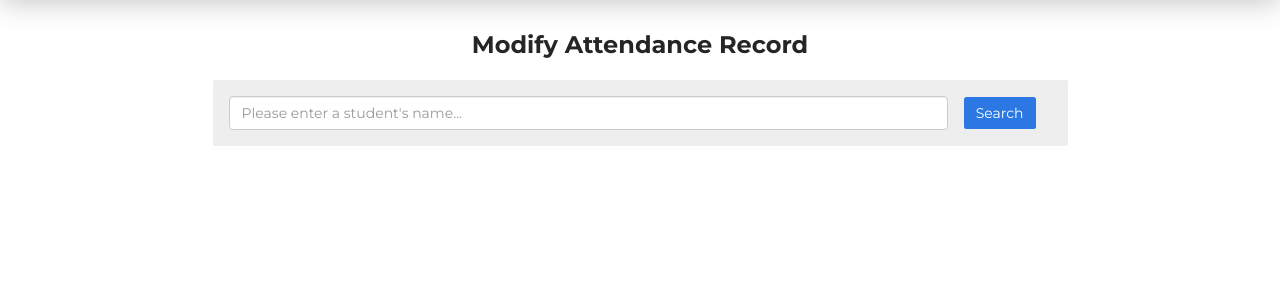
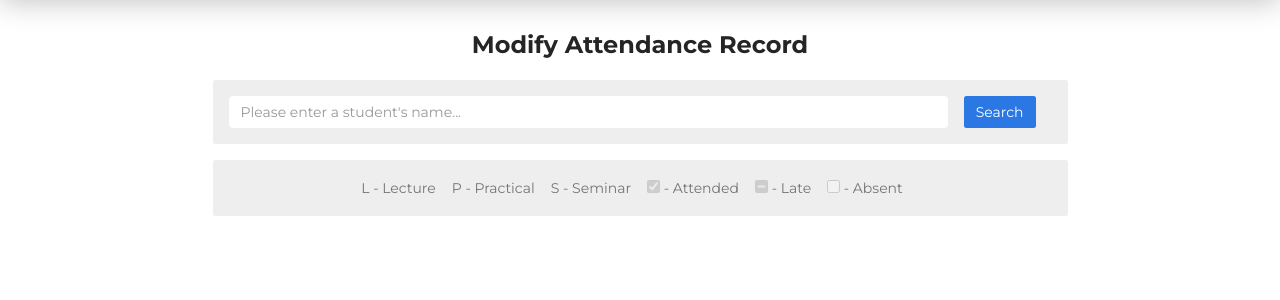
Before and after one commit to joshuadowding/student-attendance-system, a CodeIgniter app: the page made by application/views/admin.php in a window 1280 px wide. Shown: the part 82-382 px from the top of the page. Run offline with CodeIgniter, Linux system fonts and the light colour scheme.

Commit message:
improve the usability, legability and apearance of the admin view

```diff
--- a/application/views/admin.php
+++ b/application/views/admin.php
@@ -65,6 +65,15 @@
             }?>
         </div>
 
+        <div class="user-admin-key">
+            <p class="key-item">L - Lecture</p>
+            <p class="key-item">P - Practical</p>
+            <p class="key-item">S - Seminar</p>
+            <p class="key-item"><input type='checkbox' checked="checked" disabled></input> - Attended</p>
+            <p class="key-item"><input type='checkbox' id="key-indeterminate" disabled></input> - Late</p>
+            <p class="key-item"><input type='checkbox' disabled></input> - Absent</p>
+        </div>
+
         <?php
         if (isset($students)) {
             foreach ($students as $student) {
@@ -92,7 +101,7 @@
                         echo "</caption><thead><tr>";
 
                         for ($x = 0; $x < count($schedule); $x++) {
-                            echo "<th scope='col' colspan='2'>Week " . ($x + 1) . "</th>";
+                            echo "<th class='week' scope='col' colspan='2'>Week " . ($x + 1) . "</th>";
                         }
 
                         echo "</tr><tr>";
@@ -106,7 +115,7 @@
                                     $colspan = 2;
                                 }
 
-                                echo "<th scope='col' colspan='" . $colspan . "'>" . $schedule[$x][$y]->classType[0] . "</th>";
+                                echo "<th class='class col-" . $colspan ."' scope='col' colspan='" . $colspan . "'>" . $schedule[$x][$y]->classType[0] . "</th>";
                             }
                         }
 
@@ -126,21 +135,21 @@
                                 if (isset($attendance->attendanceID)) {
                                     if ($attendance->attended == "1" || $attendance->attended == 1) {
                                         if ($attendance->late == "1" || $attendance->late == 1) {
-                                            echo "<td colspan='" . $colspan . "'><input type='hidden' class='schedule_input' name='attendance[]' data-id=" . $attendance->attendanceID . " data-class=" . $attendance->classID . " value='[" . $attendance->attendanceID . ", " . $attendance->classID . ", .5]'></input>";
+                                            echo "<td class='record col-" . $colspan ."' colspan='" . $colspan . "'><input type='hidden' class='schedule_input' name='attendance[]' data-id=" . $attendance->attendanceID . " data-class=" . $attendance->classID . " value='[" . $attendance->attendanceID . ", " . $attendance->classID . ", .5]'></input>";
                                             echo "<input type='hidden' class='schedule_toggle' data-id=" . $attendance->attendanceID . " value='1'></input>";
                                             echo "<input type='checkbox' class='schedule_checkbox' data-id=" . $attendance->attendanceID . "></input></td>";
                                         } else {
-                                            echo "<td colspan='" . $colspan . "'><input type='hidden' class='schedule_input' name='attendance[]' data-id=" . $attendance->attendanceID . " data-class=" . $attendance->classID . " value='[" . $attendance->attendanceID . ", " . $attendance->classID . ", 1]'></input>";
+                                            echo "<td class='record col-" . $colspan ."' colspan='" . $colspan . "'><input type='hidden' class='schedule_input' name='attendance[]' data-id=" . $attendance->attendanceID . " data-class=" . $attendance->classID . " value='[" . $attendance->attendanceID . ", " . $attendance->classID . ", 1]'></input>";
                                             echo "<input type='hidden' class='schedule_toggle' data-id=" . $attendance->attendanceID . " value='2'></input>";
                                             echo "<input type='checkbox' class='schedule_checkbox' data-id=" . $attendance->attendanceID . " checked></input></td>";
                                         }
                                     } else {
-                                        echo "<td colspan='" . $colspan . "'><input type='hidden' class='schedule_input' name='attendance[]' data-id=" . $attendance->attendanceID . " data-class=" . $attendance->classID . " value='[" . $attendance->attendanceID . ", " . $attendance->classID . ", 0]'></input>";
+                                        echo "<td class='record col-" . $colspan ."' colspan='" . $colspan . "'><input type='hidden' class='schedule_input' name='attendance[]' data-id=" . $attendance->attendanceID . " data-class=" . $attendance->classID . " value='[" . $attendance->attendanceID . ", " . $attendance->classID . ", 0]'></input>";
                                         echo "<input type='hidden' class='schedule_toggle' data-id=" . $attendance->attendanceID . " value='0'></input>";
                                         echo "<input type='checkbox' class='schedule_checkbox' data-id=" . $attendance->attendanceID . "></input></td>";
                                     }
                                 } else {
-                                    echo "<td colspan='" . $colspan . "'><input type='hidden' class='schedule_input' name='attendance[]' data-id='-" . $nullID . "' value='[-" . $nullID . ", -" . $nullID . ", 0]'></input>";
+                                    echo "<td class='record col-" . $colspan ."' colspan='" . $colspan . "'><input type='hidden' class='schedule_input' name='attendance[]' data-id='-" . $nullID . "' value='[-" . $nullID . ", -" . $nullID . ", 0]'></input>";
                                     echo "<input type='hidden' class='schedule_toggle' data-id='-" . $nullID . "' value='0'></input>";
                                     echo "<input type='checkbox' class='schedule_checkbox' data-id='-" . $nullID . "' disabled></input></td>";
 
@@ -166,6 +175,8 @@
             $("#save-submit").click(function() {
                 $("#timetable").submit();
             });
+
+            $("#key-indeterminate").prop("indeterminate", true);
 
             $(".schedule_input").each(function(index) {
                 var value = $(this).val().replace("[", "").replace("]", "").split(",");
--- a/css/templatemo-style.css
+++ b/css/templatemo-style.css
@@ -329,7 +329,7 @@
 	width: 75%;
 	background-color: #eee;
 	border-radius: .25rem;
-	margin-bottom: 32px;
+	margin-bottom: 16px;
 }
 
 .container#user-admin-wrapper .user-admin-search #admin-search {
@@ -342,11 +342,19 @@
 	margin: 0 16px 0 0;
 }
 
+.container#user-admin-wrapper .user-admin-search #admin-search #input-username {
+	border: 0;
+	box-shadow: none;
+	height: 32px;
+	margin: 0 16px 0 0;
+}
+
 .container#user-admin-wrapper .user-admin-search .btn#save-submit {
 	background-color: #009e0f;
 	border: 0;
 	border-radius: .25rem;
 	transition: all .25s ease-in-out !important;
+	height: 32px;
 }
 
 .container#user-admin-wrapper .user-admin-search .btn#save-submit:hover {
@@ -368,7 +377,21 @@
 	transition: all .25s ease-in-out !important;
 }
 
-.container#user-admin-wrapper .form-control {
+.container#user-admin-wrapper .user-admin-key {
+	display: flex;
+	flex-direction: row;
+	justify-content: center;
+	align-content: center;
+	align-items: center;
+	flex-grow: 1;
+	margin: 0 0 32px 0;
+	padding: 16px;
+	width: 75%;
+	background-color: #eee;
+	border-radius: .25rem;
+}
+
+.container#user-admin-wrapper .user-admin-key .key-item {
 	margin: 0 16px 0 0;
 }
 
```
Also changed, not shown: other parts of css/templatemo-style.css (+37 -0 lines).
